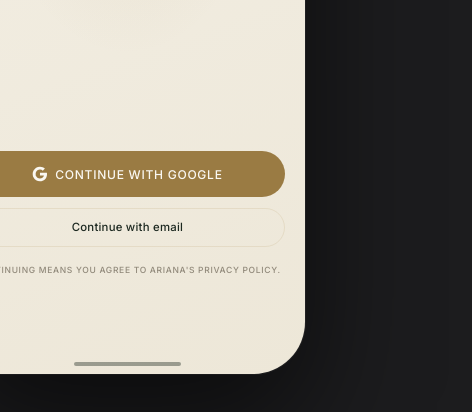
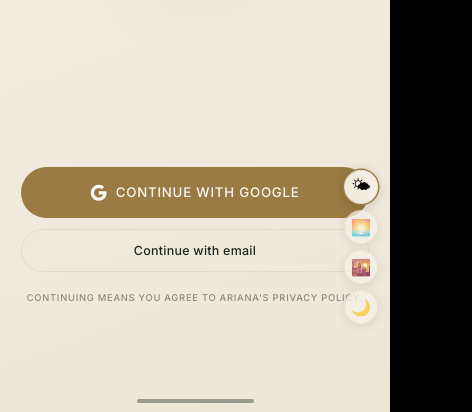
Before and after one commit to arianahma/HMA, a plain HTML site: page prototype/index.html in a window 390 px wide. Shown: the part 432-844 px from the top of the page, 472 px wide, since content can reach past the window. Drawn offline with nearby package versions, Linux system fonts and the light colour scheme.

Commit message:
HMA prototype: full-screen on mobile, floating env switcher
On viewports ≤600px the phone shell is removed and the app fills 100dvh.
A compact floating env pill (🌤🌅🌇🌙) sits above the bottom nav.
Desktop view unchanged.

Co-Authored-By: Claude Sonnet 4.6 <noreply@anthropic.com>

```diff
--- a/prototype/index.html
+++ b/prototype/index.html
@@ -253,6 +253,35 @@ svg{display:block}
 
 @media(max-height:900px){.phone{width:355px}}
 @media(prefers-reduced-motion:reduce){.screen,.wallpaper,.wallpaper::after{transition:none}.btn:active{transform:none}}
+
+/* ── Mobile: fill the actual screen, hide desktop chrome ── */
+@media(max-width:600px){
+  html,body{background:#000;display:block;height:100%;overflow:hidden}
+  .board{display:block;padding:0;height:100%}
+  .env-switcher{display:none}
+  .phone{
+    width:100vw!important;height:100vh!important;height:100dvh!important;
+    aspect-ratio:unset!important;border-radius:0!important;
+    box-shadow:none!important;
+    position:fixed!important;inset:0!important;
+  }
+  .mobile-env{display:flex!important}
+}
+/* mobile env row — hidden on desktop */
+.mobile-env{
+  display:none;
+  position:absolute;bottom:88px;right:12px;z-index:30;
+  flex-direction:column;gap:6px;
+}
+.mobile-env button{
+  width:34px;height:34px;border-radius:50%;
+  background:var(--nav-bg);border:1px solid var(--env-border);
+  font-size:16px;display:flex;align-items:center;justify-content:center;
+  box-shadow:0 2px 12px rgba(0,0,0,0.15);
+  backdrop-filter:blur(12px);-webkit-backdrop-filter:blur(12px);
+  opacity:0.7;transition:opacity 0.2s;
+}
+.mobile-env button.active{opacity:1;box-shadow:0 0 0 1.5px var(--env-accent),0 2px 12px rgba(0,0,0,0.2)}
 </style>
 </head>
 <body>
@@ -559,6 +588,14 @@ svg{display:block}
   </div>
 
   <div class="home-ind"></div>
+
+  <!-- mobile env switcher (desktop version is outside phone) -->
+  <div class="mobile-env" id="mobileEnv">
+    <button class="active" data-env="day" onclick="setEnv('day',this)" title="Day">🌤</button>
+    <button data-env="dawn" onclick="setEnv('dawn',this)" title="Dawn">🌅</button>
+    <button data-env="dusk" onclick="setEnv('dusk',this)" title="Dusk">🌇</button>
+    <button data-env="night" onclick="setEnv('night',this)" title="Night">🌙</button>
+  </div>
 </div><!-- /phone -->
 
 <!-- ─── ENV switcher ─── -->
@@ -588,7 +625,10 @@ function goTo(id){
 // ── Environment ──────────────────────────────
 function setEnv(env,btn){
   document.getElementById('phone').dataset.env=env;
-  document.querySelectorAll('.env-btn').forEach(b=>b.classList.toggle('active',b===btn));
+  // sync both desktop and mobile switchers
+  document.querySelectorAll('.env-btn,.mobile-env button').forEach(b=>
+    b.classList.toggle('active', b.dataset.env===env)
+  );
 }
 // ── Pillar toggle (max 3) ────────────────────
 function togglePillar(el){
```
